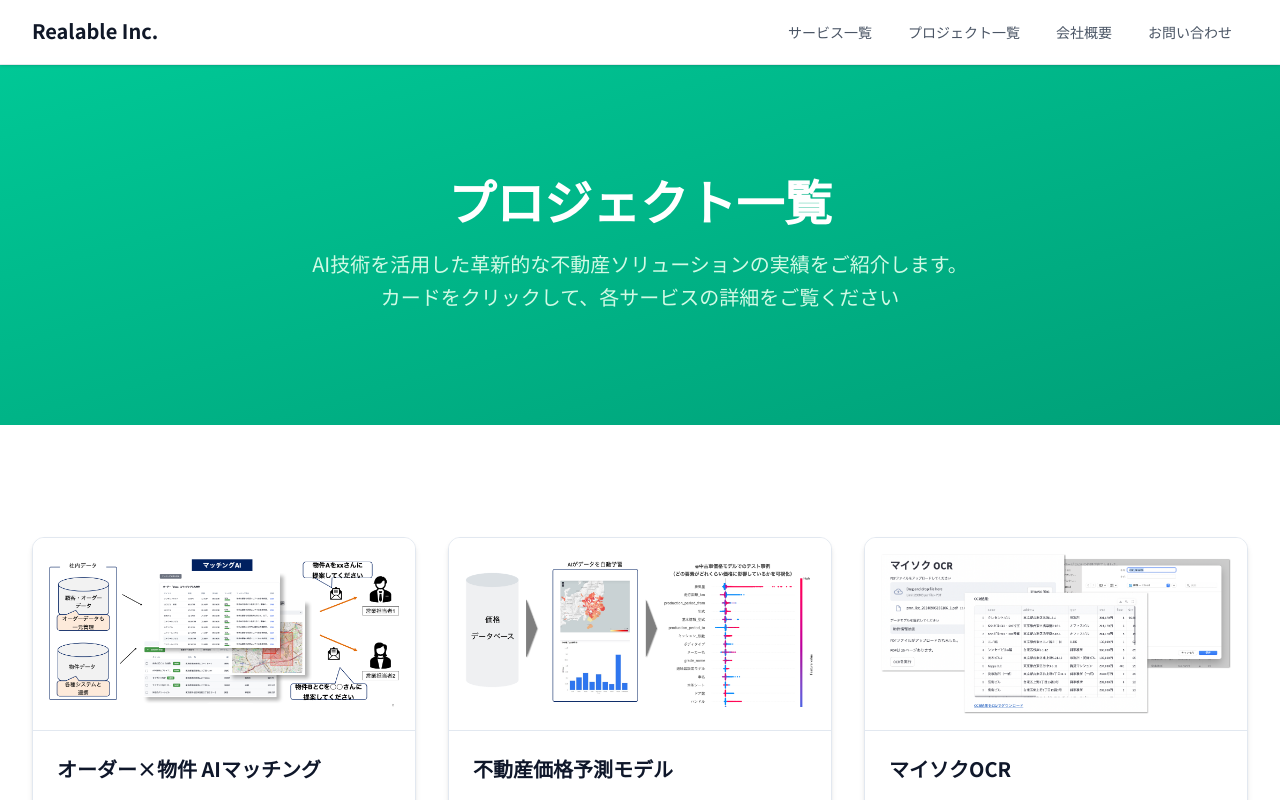
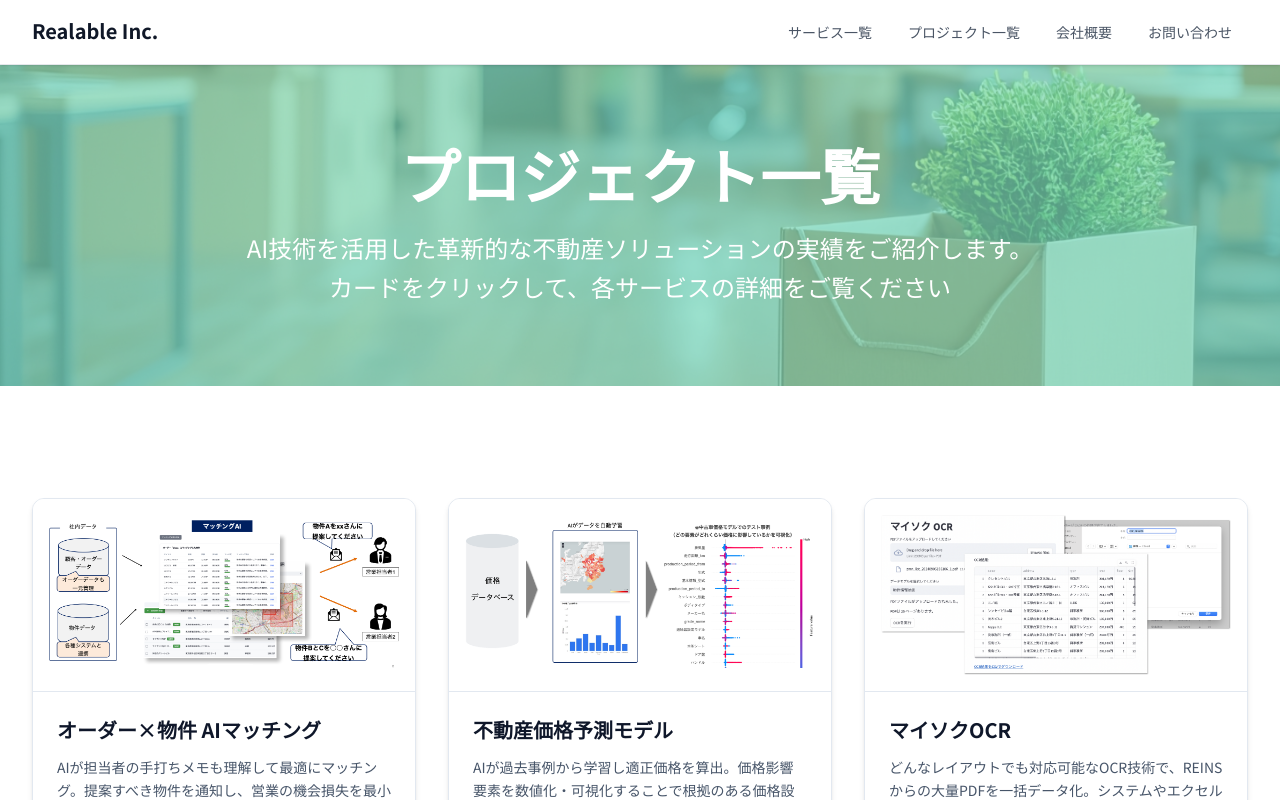
Before and after one commit to realable-Inc/realable-hp, a Next.js app: page /projects in a window 1280 px wide. Shown: the top 800 px of the page. Built offline with nearby package versions, Linux system fonts and the light colour scheme.

Commit message:
ヘッダーページ文言とサービス概要の文言が重複しているため整理、背景に透過画像を使用

```diff
--- a/src/app/services/[slug]/page.tsx
+++ b/src/app/services/[slug]/page.tsx
@@ -33,14 +33,13 @@ export default async function ServiceDetailPage({
         <div
           className="absolute inset-0"
           style={{
-            backgroundImage: `url(${service.overviewImage})`,
+            backgroundImage: "url(/images/services/header-bg.jpg)",
             backgroundSize: "cover",
             backgroundPosition: "center",
             opacity: 0.3,
             zIndex: 0,
           }}
         ></div>
-        {/* Optional: Add content here if needed */}
       </section>
 
       {/* 概要セクション */}
--- a/src/components/SolutionsShowcase.tsx
+++ b/src/components/SolutionsShowcase.tsx
@@ -1,23 +1,37 @@
-'use client';
+"use client";
 
-import ServiceCard, { Service } from './ServiceCard';
-import { getServiceSummaries } from '@/data/services';
+import ServiceCard, { Service } from "./ServiceCard";
+import { getServiceSummaries } from "@/data/services";
 
 const solutions: Service[] = getServiceSummaries();
-
 
 export default function SolutionsShowcase() {
   return (
     <>
       {/* Hero Section */}
-      <section className="bg-gradient-to-br from-emerald-600 to-emerald-700 text-white py-20 lg:py-28">
+      <section className="relative text-white py-20 lg:py-20">
+        <div
+          className="absolute inset-0 bg-emerald-500"
+          style={{ opacity: 0.5, zIndex: -1 }}
+        ></div>
+        <div
+          className="absolute inset-0"
+          style={{
+            backgroundImage: "url(/images/services/header-bg.jpg)",
+            backgroundSize: "cover",
+            backgroundPosition: "center",
+            opacity: 0.3,
+            zIndex: -1,
+          }}
+        ></div>
         <div className="container max-w-7xl mx-auto px-6 lg:px-8">
           <div className="text-center">
-            <h1 className="text-4xl sm:text-5xl font-bold mb-6">
+            <h1 className="text-3xl lg:text-6xl font-bold mb-6">
               プロジェクト一覧
             </h1>
-            <p className="text-xl text-emerald-100 max-w-3xl mx-auto leading-relaxed">
-              AI技術を活用した革新的な不動産ソリューションの実績をご紹介します。<br />
+            <p className="text-lg lg:text-2xl max-w-4xl mx-auto leading-relaxed">
+              AI技術を活用した革新的な不動産ソリューションの実績をご紹介します。
+              <br />
               カードをクリックして、各サービスの詳細をご覧ください
             </p>
           </div>
```
Also changed, not shown: public/images/services/header-bg.jpg (added).
